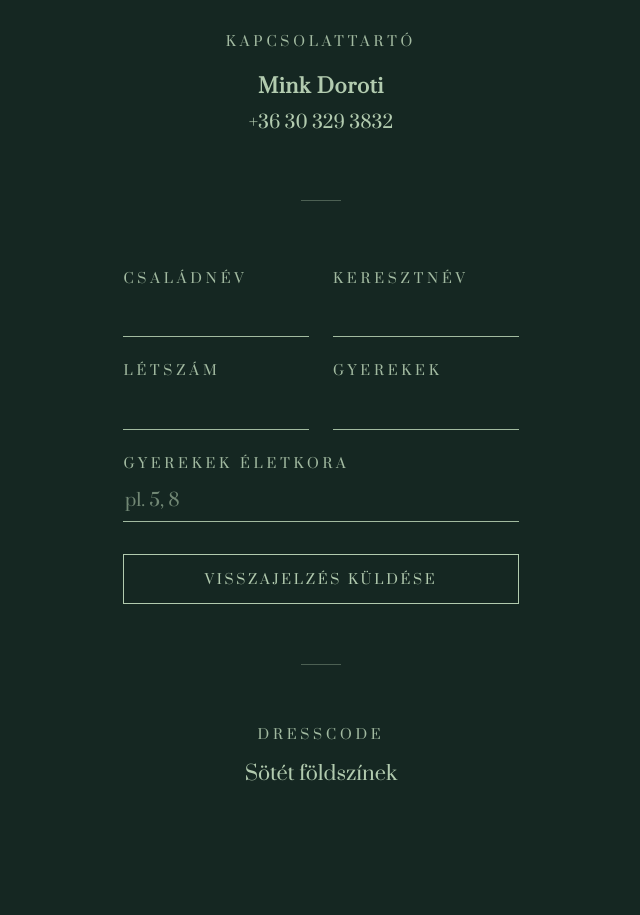
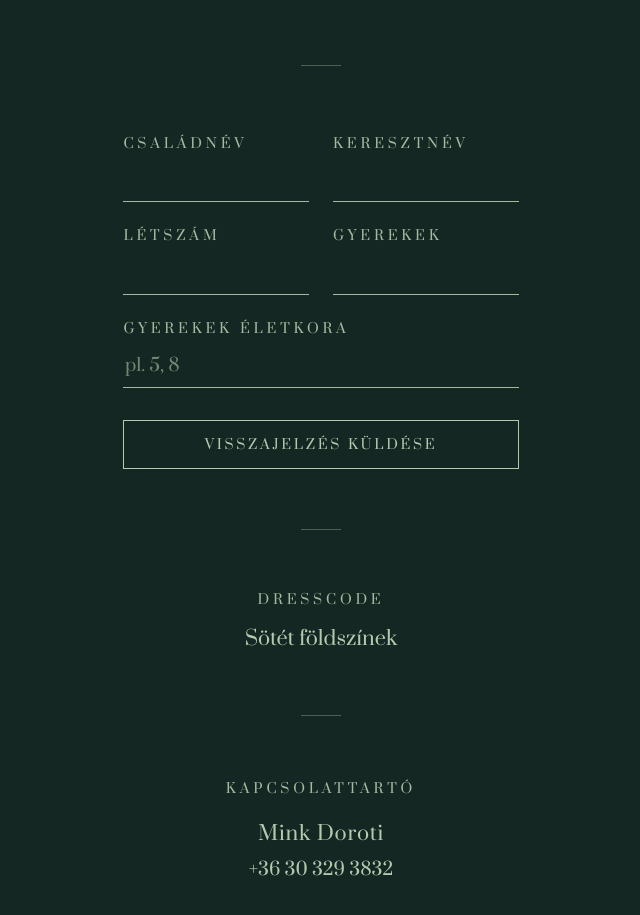
Before and after one commit to davidsimo2105/Doroti-Jonathan, a Next.js app: page / in a window 1280 px wide. Shown: the part 1311-2226 px from the top of the page, without its empty margins (319-959 px from the left). Built offline with nearby package versions, Linux system fonts and the light colour scheme.

Commit message:
style: move contact section to bottom and remove bold from contact name

```diff
--- a/app/globals.css
+++ b/app/globals.css
@@ -200,7 +200,6 @@ a {
 .contact .name {
   display: block;
   letter-spacing: 0.04em;
-  font-weight: bold;
   font-size: 1.1rem;
 }
 
--- a/app/page.tsx
+++ b/app/page.tsx
@@ -76,12 +76,6 @@ export default function Home() {
           <br />
           kérjük, ezt a visszajelzésben <strong>külön jelezzétek</strong>.
         </p>
-
-        <div className="contact">
-          <p className="label">Kapcsolattartó</p>
-          <span className="name">Mink Doroti</span>
-          <a href="tel:+36303293832">+36 30 329 3832</a>
-        </div>
       </section>
 
       <div className="divider" />
@@ -96,6 +90,16 @@ export default function Home() {
         <p className="label">Dresscode</p>
         <p className="value">Sötét földszínek</p>
       </section>
+
+      <div className="divider" />
+
+      <section className="section">
+        <div className="contact" style={{ marginTop: 0 }}>
+          <p className="label">Kapcsolattartó</p>
+          <span className="name">Mink Doroti</span>
+          <a href="tel:+36303293832">+36 30 329 3832</a>
+        </div>
+      </section>
     </main>
   );
 }
```
